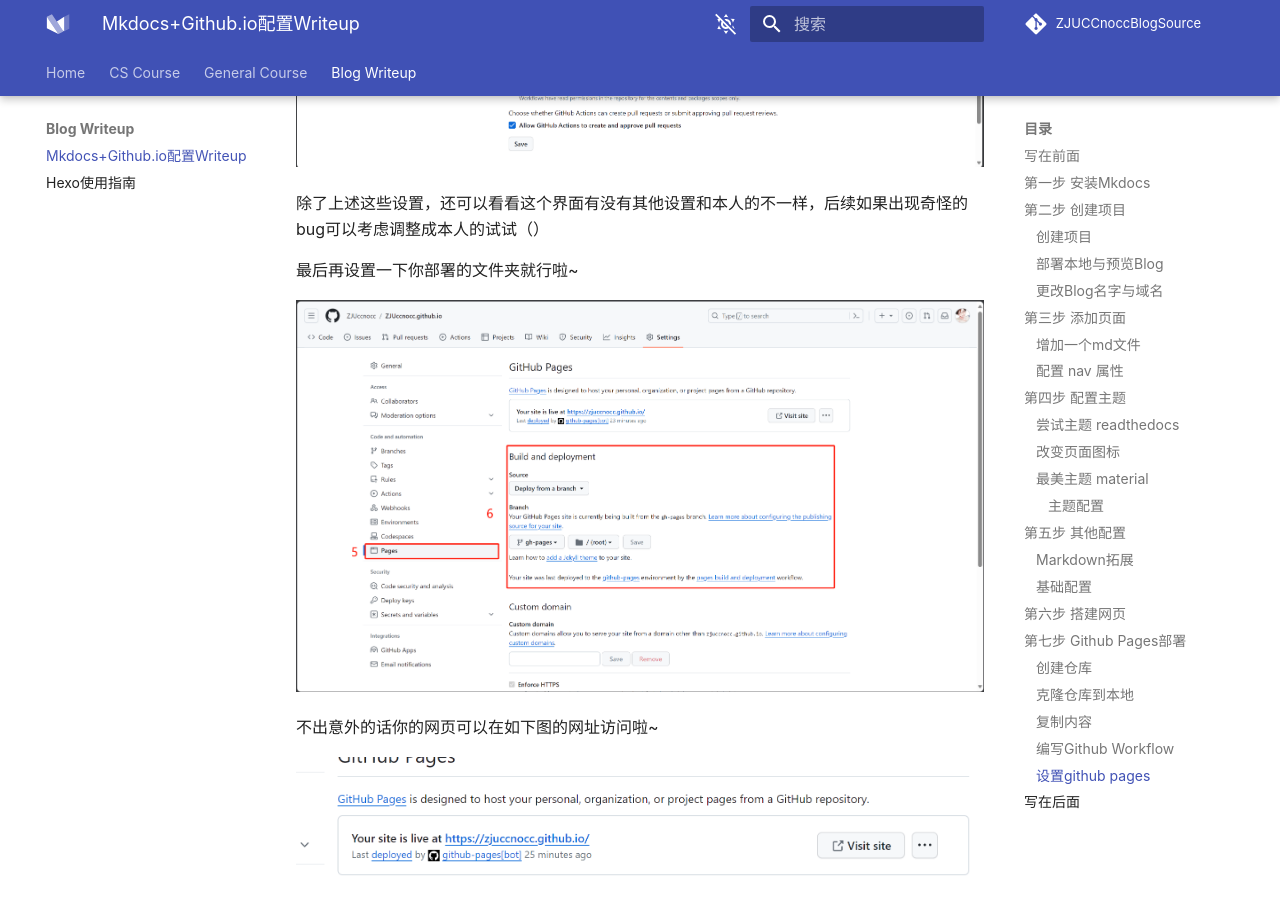
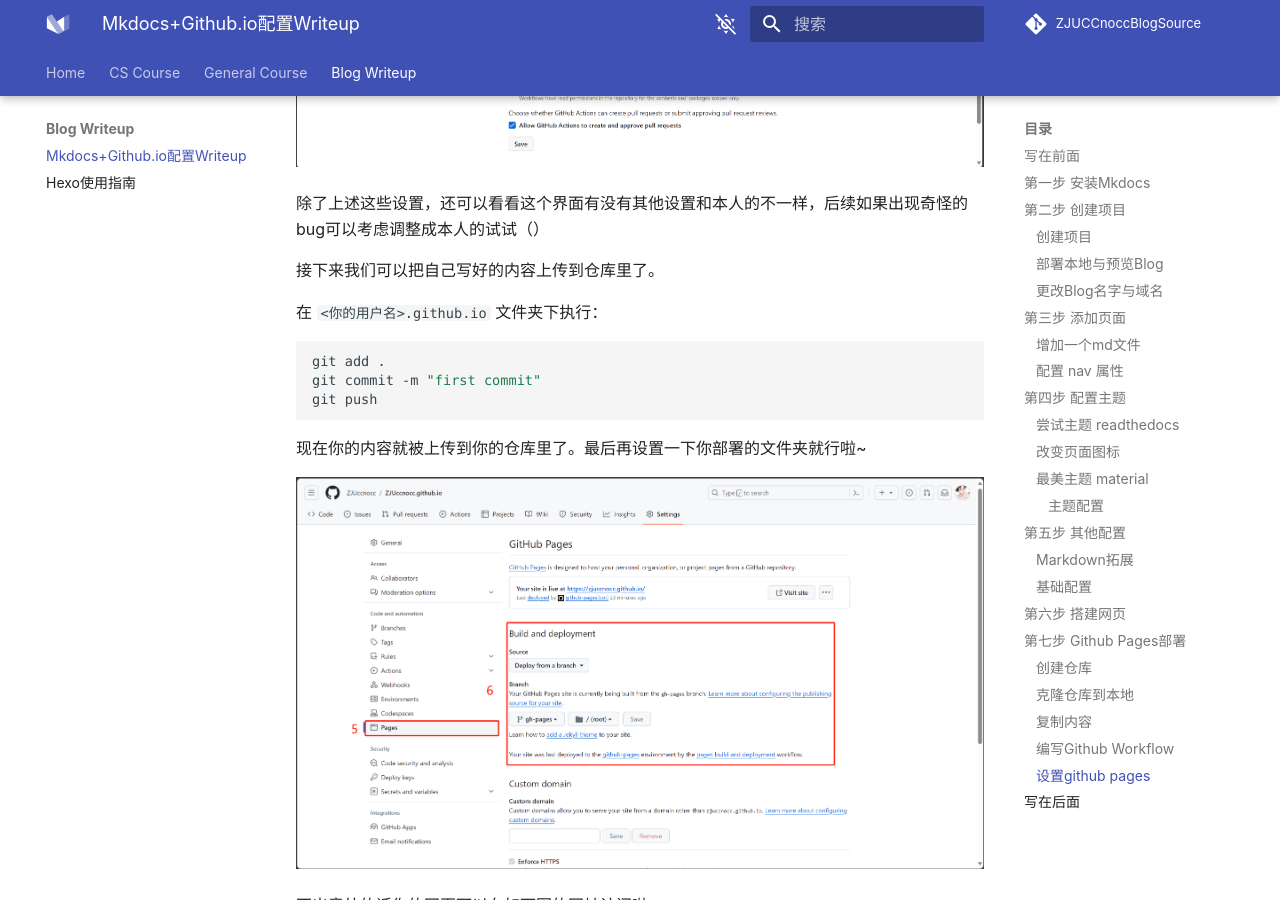
Before and after one commit to ZJUccnocc/ZJUccnocc.github.io, an MkDocs documentation site: the page built from docs/BlogWriteup/Mkdocs使用Writeup.md, in a window 1280 px wide and 900 px high, scrolled down 10664 px. Built offline with MkDocs 1.6.1 and Material for MkDocs 9.7.7, drawn with Linux system fonts in a browser that asks for light colours; comment, search, counter and statistics services are not loaded.

Commit message:
24-02-06-14-10

````diff
--- a/docs/BlogWriteup/Mkdocs使用Writeup.md
+++ b/docs/BlogWriteup/Mkdocs使用Writeup.md
@@ -401,7 +401,17 @@
 
 除了上述这些设置，还可以看看这个界面有没有其他设置和本人的不一样，后续如果出现奇怪的bug可以考虑调整成本人的试试（）
 
-最后再设置一下你部署的文件夹就行啦~
+接下来我们可以把自己写好的内容上传到仓库里了。
+
+在 `<你的用户名>.github.io` 文件夹下执行：
+
+```shell
+git add .
+git commit -m "first commit"
+git push
+```
+
+现在你的内容就被上传到你的仓库里了。最后再设置一下你部署的文件夹就行啦~
 
 ![image-20240206140532795](./Mkdocs%E4%BD%BF%E7%94%A8Writeupimg/image-20240206140532795.png)
 
````
